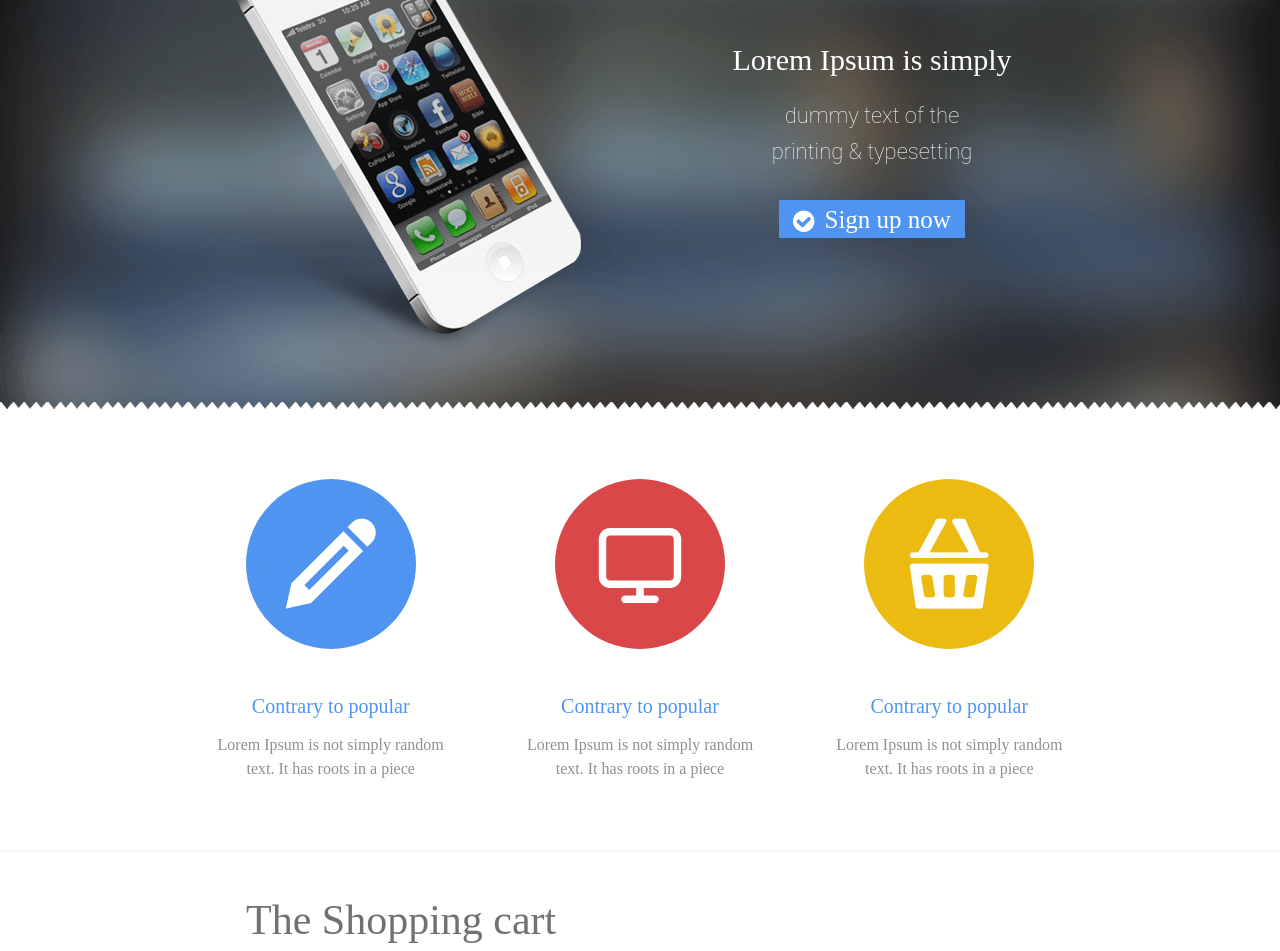
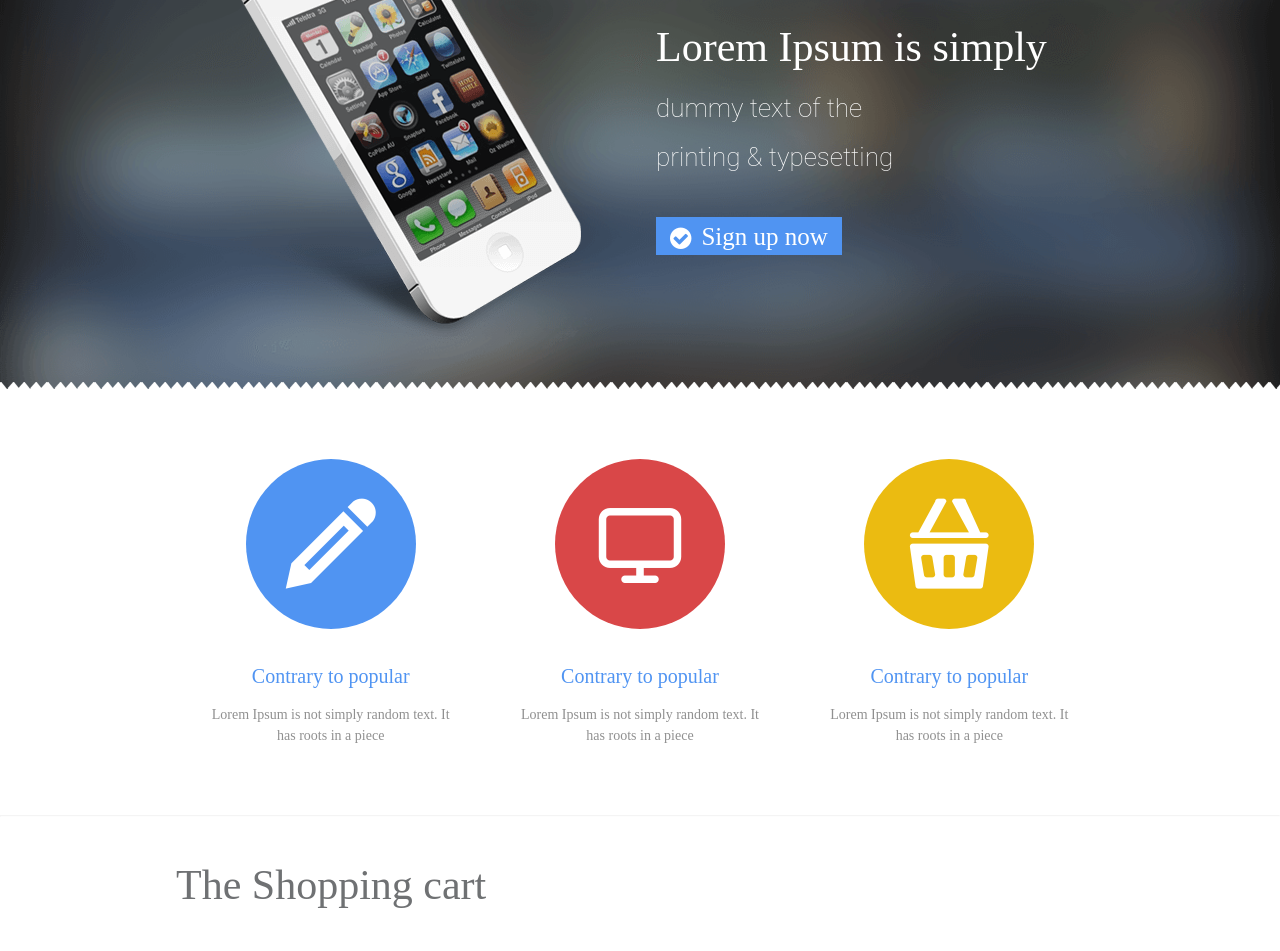
Before and after one commit to Chernovolos/Mobile, a plain HTML site: page index.html in a window 1280 px wide. Shown: the part 200-1151 px from the top of the page. Drawn offline with Linux system fonts and the light colour scheme; files whose address does not match are found by name.

Commit message:
поменяла размер шрифта и положение текста

```diff
--- a/css/components/section.css
+++ b/css/components/section.css
@@ -1,7 +1,7 @@
 .section {
   position: relative;
   padding: 30px 0;
-  text-align: center;
+ /* text-align: center;*/
 }
 
 .section-hero {
@@ -29,7 +29,7 @@
   background-image: url(.././../images/decore.png);
   background-position: left bottom;
   background-repeat: repeat-x;
-  padding: 40px 0;
+  padding: 30px 0;
 }
 
 
@@ -38,7 +38,7 @@
   font-family: "Segoe WP";
   font-size: 25px;
   font-weight: 300;
-  line-height: 35.94px;
+  margin: 10px 0;
 }
 
 .section-caption {
@@ -54,14 +54,14 @@
   font-family: "Segoe WPN";
   font-size: 30px;
   font-weight: 400;
-  line-height: 51.86px;
+  text-align: center;
 }
 
 .section-subtitle-1 {
   color: #ffffff;
   font-size: 20px;
   font-weight: 200;
-  line-height: 35.94px;
+  margin: 10px 0;
 }
 
 .section-subtitle-2 {
@@ -76,7 +76,6 @@
   font-family: "Segoe WPN";
   font-size: 25px;
   font-weight: 400;
-  line-height: 51.86px;
 }
 
 .section-description {
@@ -84,6 +83,7 @@
   font-family: "Segoe WPN";
   font-size: 20px;
   font-weight: 400;
+  text-align: center;
 }
 
 .section-description-2 {
@@ -91,7 +91,6 @@
     font-family: "Segoe WPN";
     font-size: 18px;
     font-weight: 300;
-    line-height: 36px;
 }
 
 .section-description-3 {
@@ -99,7 +98,7 @@
   font-family: "Segoe WPN";
   font-size: 16px;
   font-weight: 300;
-  line-height: 36px;
+  text-align: center;
 }
 /*media//////////////////////////////////////////////////////////////////////////*/
 
@@ -107,7 +106,6 @@
   .section-subtitle {
     text-align: left;
     font-size: 25px;
-    margin: 0;
   }
 
   .section-description {
@@ -115,67 +113,21 @@
     margin: 0;
   }
 
-  .section-caption {
-    text-align: center;
-  }
-}
-
-@media (min-width: 640px) {
-  .section-title-1 {
-    font-size: 35px;
-  }
-
-  .section-subtitle {
-    font-size: 30px;
-  }
-
-  .section-subtitle-1{
-    font-size: 22px;
-  }
-
-  .section-description {
-    font-size: 18px;
-  }
-
-  .section-description-2 {
-    font-size: 18px;
-  }
-
-  .section-description-3 {
-    font-size: 17px;
-  }
 }
 
 @media (min-width: 960px) {
-    .section-subtitle-1 {
-      margin: 0;
-  }
 
     .section-description {
-      font-size: 16px;
+      font-size: 14px;
       text-align: center;
   }
 
-  .section-caption {
-    text-align: left;
-    padding-left: 70px;
-  }
-
-  .section-title-1 {
-    font-size: 42px;
-  }
-
-  .section-title-1 {
+   .section-title-1 {
     font-size: 30px;
   }
 
   .section-subtitle {
     font-size: 25px;
-    text-align: center;
-  }
-
-  .section-subtitle-2 {
-    font-size: 26px;
     text-align: center;
   }
 
@@ -193,6 +145,14 @@
     font-size: 20px;
   }
 
+  .section-title-1 {
+    font-size: 42px;
+  }
+
+  .section-subtitle-1 {
+    font-size: 26px;
+  }
+
   .section-description-3 {
     font-size: 17px;
   }
```
